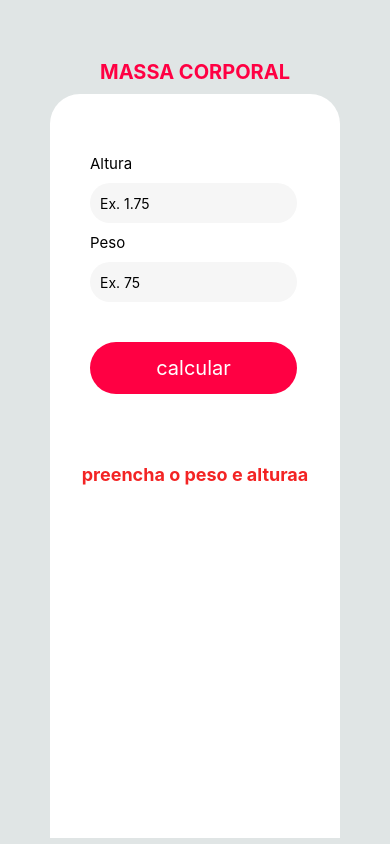
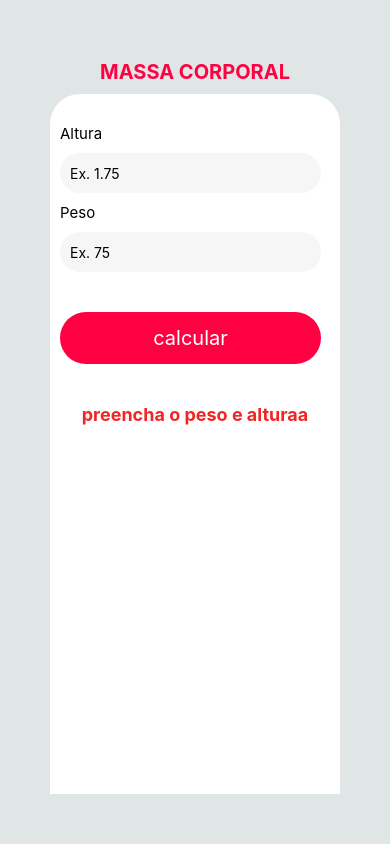
Before and after one commit to rafaelsrv/HealthAPP, a React Native app: screen / in a window 390 px wide. Built offline with nearby package versions, Linux system fonts and the light colour scheme.

Commit message:
Otimização do teclado / Ponto e vírgula funcionam

```diff
--- a/src/components/Form/ResultImc/style.js
+++ b/src/components/Form/ResultImc/style.js
@@ -3,7 +3,7 @@
 const styles = StyleSheet.create({
     resultImc:{
         flex:1,
-        marginTop:15,
+        marginTop:20,
         paddingTop:15,
         borderRadius:60,
         alignItems:"center",
--- a/src/components/Form/index.js
+++ b/src/components/Form/index.js
@@ -1,5 +1,12 @@
 import React, {useState} from "react"
-import {View, Text, TextInput, Vibration }  from "react-native"
+import {
+    View,
+    Text,
+    TextInput,
+    Vibration,
+    Keyboard,
+    Pressable,
+        }  from "react-native"
 import { TouchableOpacity } from "react-native"
 import ResultImc from "./ResultImc/"
 import styles from "./style"
@@ -14,8 +21,11 @@
     const[textButton, setTextButton]= useState("calcular");
     const[errorMsg, setErrorMsg]= useState(null);
 
+
+
     function imccalculator(){
-        return setimc((weight/(height*height)).toFixed(2));
+        let heightFormat = height.replace(",",".")
+        return setimc((weight/(heightFormat*heightFormat)).toFixed(2));
     }
     function verifyNull(){
         if(imc==null){
@@ -45,7 +55,7 @@
 
     return(
 
-        <View style={styles.formContext}>
+        <Pressable onPress={Keyboard.dismiss} style={styles.formContext}>
             <View style={styles.form}>
             <Text style={styles.formLabel}>
                 Altura
@@ -78,6 +88,6 @@
 
         </View>
             <ResultImc messageresultimc = {messageimc} resultImc={imc}/>
-        </View>
+        </Pressable>
     );
 }
--- a/src/components/Form/style.js
+++ b/src/components/Form/style.js
@@ -2,21 +2,25 @@
 
 const styles = StyleSheet.create({
     formContext: {
+
+        flex :1,
         width:"100%",
         height:"100%",
-        bottom:0,
+        /* bottom:0, */
         backgroundColor:"#ffffff",
         alignItems:"center",
-        marginTop:0,
+        /* marginTop:10, */
         borderTopLeftRadius:30,
         borderTopRightRadius:30,
+        paddingTop:30,
+        /* justifyContent:"space-around", */
 
     },
     form:{
         width:"100%",
         height:"auto",
-        marginTop: 30,
-        padding:30,
+       /*  marginTop: 30,
+        padding:30, */
 
 
     },
```
